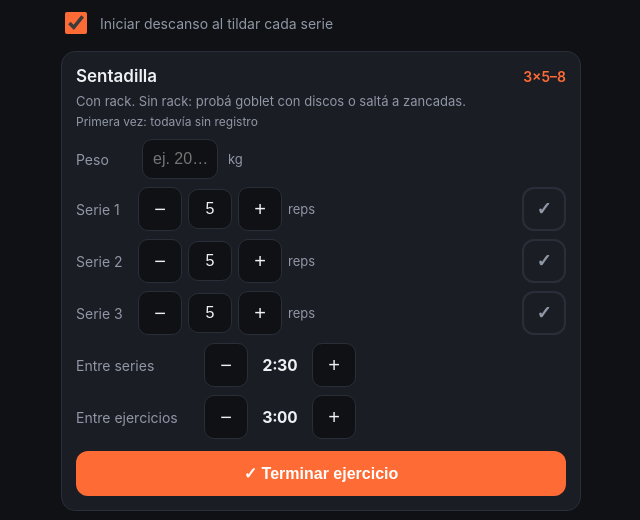
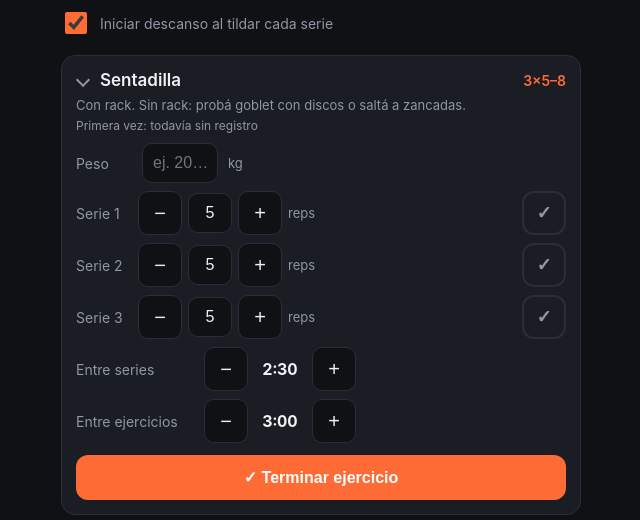
Before and after one commit to ZANTERAs/rutina-barra, a plain HTML site: page index.html in a window 1280 px wide. Shown: the part 221-741 px from the top of the page, 319-959 px from the left. Drawn offline with Linux system fonts and the light colour scheme.

Commit message:
Make exercise cards collapsible
Each training card is a <details> element: tap the exercise name to
collapse it to one row. Closed cards are remembered across re-renders
and reloads (S.closed), and finished ones keep their green border.

Co-Authored-By: Claude Opus 5.5 <noreply@anthropic.com>

```diff
--- a/index.html
+++ b/index.html
@@ -49,6 +49,12 @@
 
   .ex{background:var(--card);border:1px solid var(--line);border-radius:14px;padding:14px;margin-bottom:12px}
   .ex.done{border-color:var(--ok)}
+  .ex>summary{list-style:none;cursor:pointer}
+  .ex>summary::-webkit-details-marker{display:none}
+  .ex>summary::before{content:"";flex:none;align-self:center;width:8px;height:8px;margin:0 4px 0 2px;
+    border:solid var(--mut);border-width:0 2px 2px 0;transform:rotate(45deg)}
+  .ex:not([open])>summary::before{transform:rotate(-45deg)}
+  .ex>summary .name{flex:1}
   .top{display:flex;justify-content:space-between;align-items:baseline;gap:8px}
   .name{font-size:17px;font-weight:600}
   .scheme{font-size:14px;color:var(--acc);font-weight:600;white-space:nowrap}
@@ -207,7 +213,7 @@ Object.keys(PLAN).forEach(d=>PLAN[d].forEach(e=>{ ALL[e.id]=e; }));
 /* ================= Estado ================= */
 const KEY = "rutina-barra-v1";
 let S = {
-  day:"A", weights:{}, rest:{}, restSet:{}, auto:true,
+  day:"A", weights:{}, rest:{}, restSet:{}, auto:true, closed:{},
   done:{A:{},B:{}}, reps:{A:{},B:{}},
   log:[]            // [{date, day, ex:{id:{kg, sets:[reps,...]}}, bw?}]
 };
@@ -311,10 +317,13 @@ function renderTrain(){
         </div>`;
     }
 
-    const card = document.createElement("div");
+    const card = document.createElement("details");
     card.className = "ex" + (all ? " done" : "");
+    card.open = !S.closed[ex.id];
+    // "toggle" también salta al crear la tarjeta: guardar solo si cambió
+    card.ontoggle = ()=>{ if(!!S.closed[ex.id] === !card.open) return; S.closed[ex.id] = !card.open; save(); };
     card.innerHTML = `
-      <div class="top"><div class="name">${ex.name}</div><div class="scheme">${ex.sets}×${ex.reps}</div></div>
+      <summary class="top"><span class="name">${ex.name}</span><span class="scheme">${ex.sets}×${ex.reps}</span></summary>
       <div class="note">${ex.note}</div>
       <div class="lastl">${lastLine}</div>
       ${ex.noWeight ? "" : `
```
